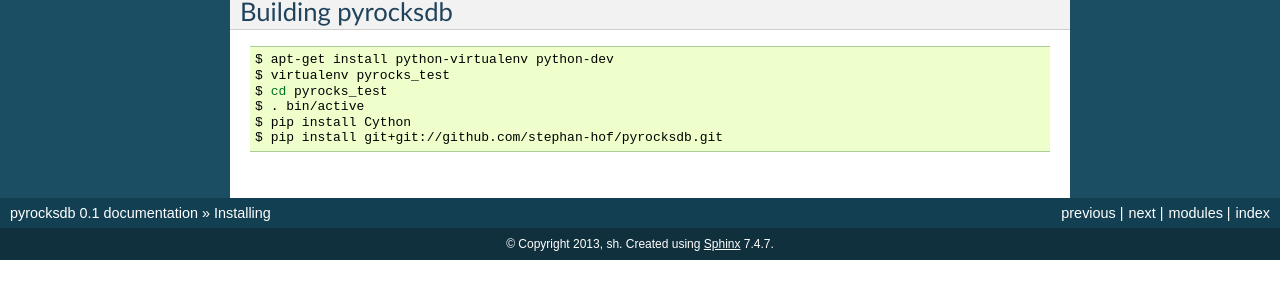
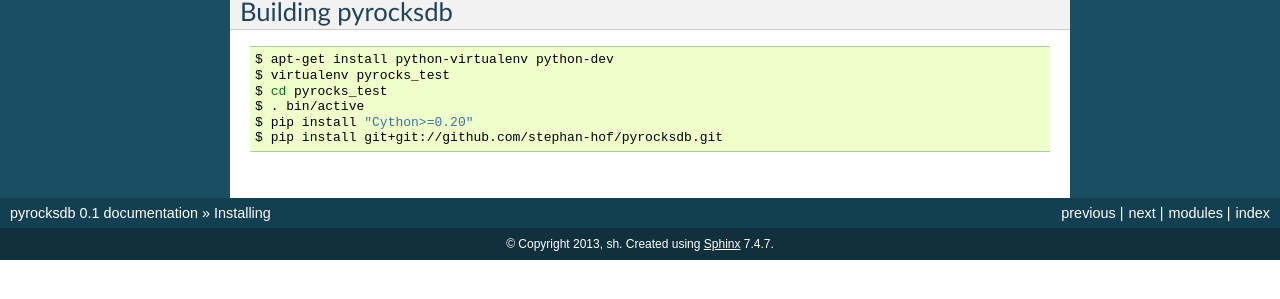
Before and after one commit to stephan-hof/pyrocksdb, a Sphinx documentation site: the page built from docs/installation.rst, in a window 1280 px wide. Shown: the part 468-767 px from the top of the page. Built offline with Sphinx 7.4.7, drawn with Linux system fonts in a browser that asks for light colours.

Commit message:
Depend on cython 0.20 to use the @cython.no_gc_clear decorator

```diff
--- a/docs/installation.rst
+++ b/docs/installation.rst
@@ -33,5 +33,5 @@
     $ virtualenv pyrocks_test
     $ cd pyrocks_test
     $ . bin/active
-    $ pip install Cython
+    $ pip install "Cython>=0.20"
     $ pip install git+git://github.com/stephan-hof/pyrocksdb.git
--- a/setup.py
+++ b/setup.py
@@ -29,7 +29,7 @@
     name="pyrocksdb",
     install_requires=[
         'setuptools',
-        'Cython',
+        'Cython>=0.20',
     ],
     package_dir={'rocksdb': 'rocksdb'},
     packages=find_packages('.'),
```
